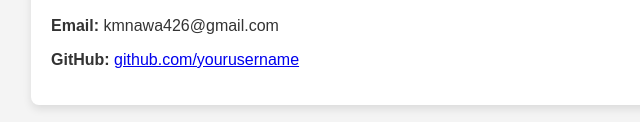
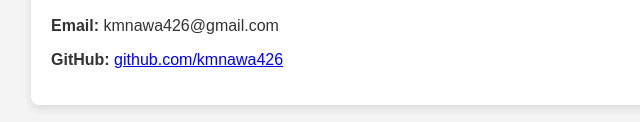
Before and after one commit to Kmnawa426/Web-Resume, a plain HTML site: page index.html in a window 1280 px wide. Shown: the part 1302-1424 px from the top of the page, 189-829 px from the left. Drawn offline with Linux system fonts and the light colour scheme.

Commit message:
Update index.html

```diff
--- a/index.html
+++ b/index.html
@@ -50,7 +50,7 @@
   <section id="contact">
     <h2>Contact Information</h2>
     <p><strong>Email:</strong> kmnawa426@gmail.com</p>
-    <p><strong>GitHub:</strong> <a href="https://github.com/kmnawa426" target="_blank">github.com/yourusername</a></p>
+    <p><strong>GitHub:</strong> <a href="https://github.com/kmnawa426" target="_blank">github.com/kmnawa426</a></p>
   </section>
 
   <script src="projects.js"></script>
```
